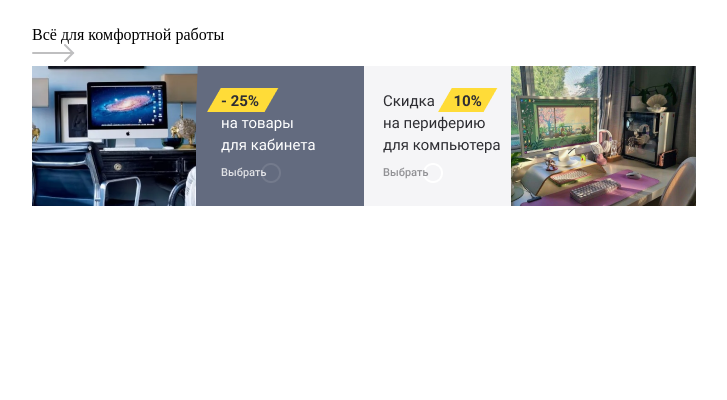
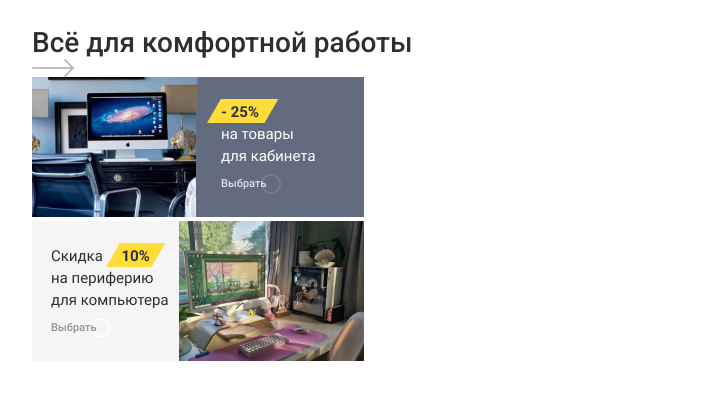
Before and after one commit to DmitriyBartenev/AzaliaNow, a Next.js app: page / in a window 1280 px wide. Shown: the top 400 px of the page, without its empty margins (38-765 px from the left). Built offline with nearby package versions, Linux system fonts and the light colour scheme.

Commit message:
added banners

```diff
--- a/components/Banners.tsx
+++ b/components/Banners.tsx
@@ -13,7 +13,7 @@ const Banners: React.FC = () => {
 
 
     return(
-        <div>
+        <div className={styles.banners}>
             <p>Всё для комфортной работы</p>
             <Image src={ArrowIcon} alt='arrow' width={43} height={18}/>
             <div>
--- a/styles/Banner.module.scss
+++ b/styles/Banner.module.scss
@@ -0,0 +1,10 @@
+.banners{
+    max-height: 437px;
+    max-width: 437px;
+    display: flex;
+    flex-direction: column;
+    p{
+        font-size: 28px;
+        font-weight: 500;
+    }
+}
--- a/styles/globals.scss
+++ b/styles/globals.scss
@@ -1,3 +1,4 @@
+@import url('https://fonts.googleapis.com/css2?family=Roboto:wght@400;500;700&display=swap');
 * {
   box-sizing: border-box;
   padding: 0;
@@ -5,12 +6,14 @@
 }
 
 html,
-body {
+body{
   max-width: 100vw;
 }
 
 body{
   padding: 26px 70px;
+  font-family: 'Roboto', sans-serif;
+  color: #2E2E33;
 }
 
 a {
```
Also changed, not shown: components/Card.tsx (added, +16 -0 lines), styles/Card.module.scss (added).
